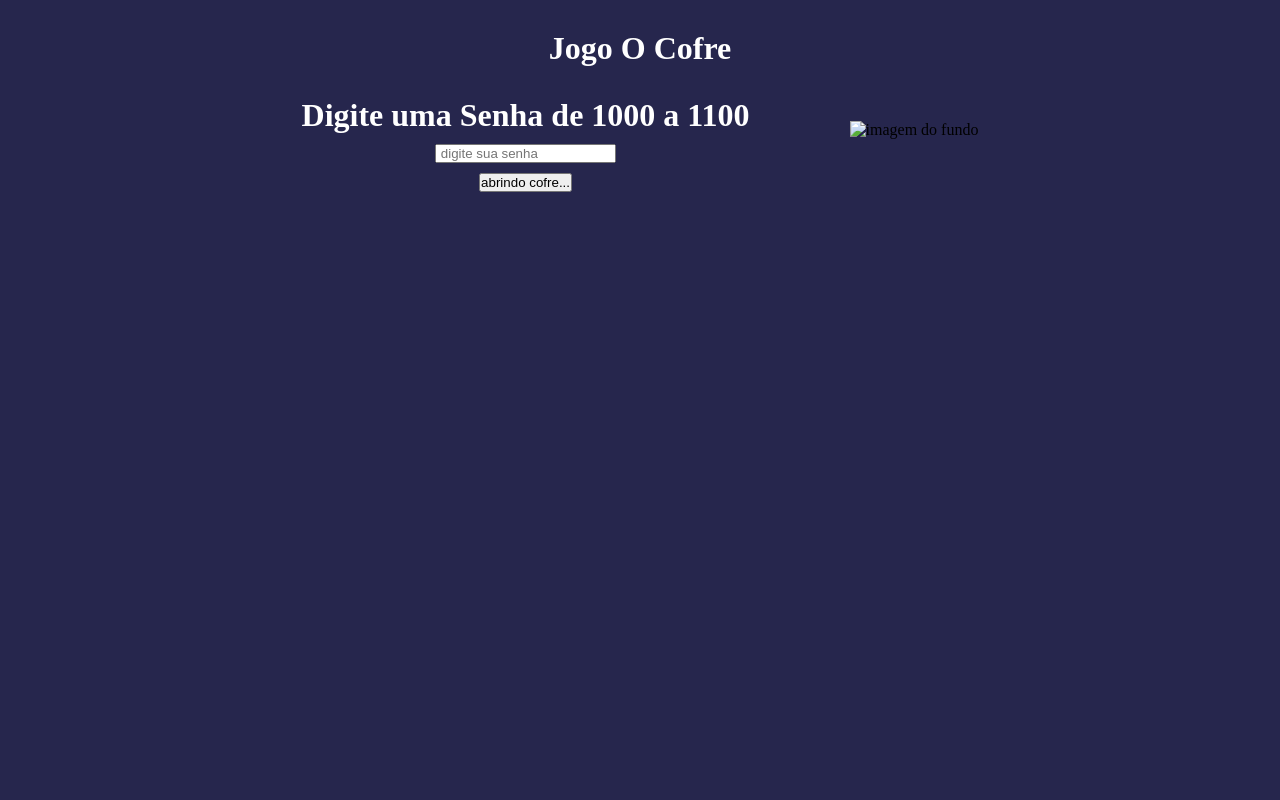
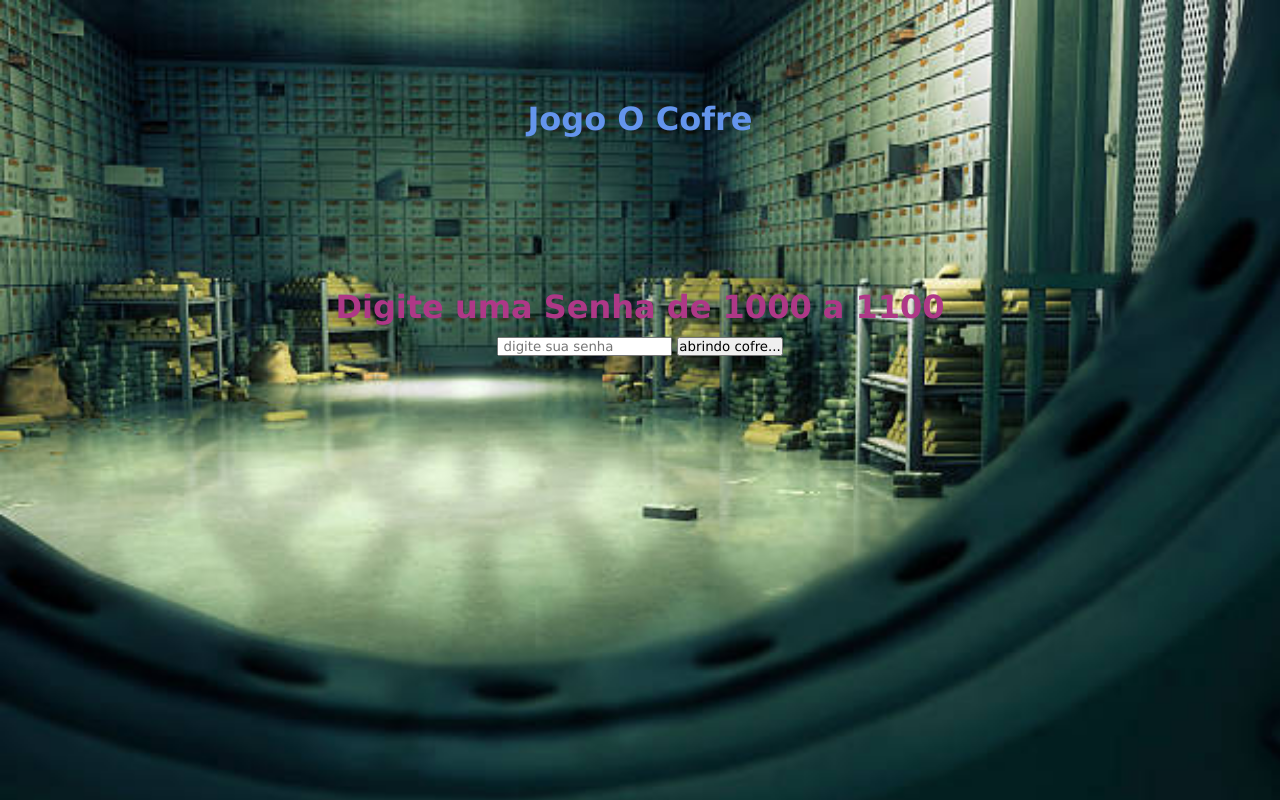
Before and after one commit to saimonbrito/O-cofre, a plain HTML site: page index.html in a window 1280 px wide. Drawn offline with Linux system fonts and the light colour scheme.

Commit message:
projeto final

```diff
--- a/index.html
+++ b/index.html
@@ -9,30 +9,30 @@
 </head>
 <body>
 
-    <h1 id="titolo">Jogo O Cofre </h1>
 
-   <div class=" jogo">
-    <div class="controle">
-        <form class="form">
-          <div class="senha">
-             <h1 id="apareces"> Digite uma Senha de 1000 a 1100 </h1>
-          </div>
+      <div class=" jogo">
 
-          <div class="abrir">
-             <input type="number"  maxlength="3" id="cofre" name="cofre" placeholder=" digite sua senha ">
+        <h1 id="titulo">Jogo O Cofre </h1>
+
+
+           <div class="senha">
+                <h1  > Digite uma Senha de 1000 a 1100 </h1>
+                <h2 id="apareces"></h2>
             </div>
-             <div class="button">
-              <button  onClick="cofreFun()"> abrindo cofre... </button>
-            </div>
+                  <!--formulario-->
+             <div class="abrir">
+                <input type="number"  maxlength="3" id="cofre" name="cofre" placeholder=" digite sua senha "/>
+                <button  onClick="cofreFun()"> abrindo cofre... </button>
+             </div>
+                      <!--imagen-->
 
-        </form>
-    </div>
-    <div>
-        <img src="./img/imensoalura2.png" alt="imagem do fundo">
-    </div>
+       </div>
+    <script src="script.js"></script>
+</body>
+</html>
 
-   </div>
-   <!--
+
+ <!--
           <div class="container">
   <h1 class="page-title">
     Mentalista
@@ -49,9 +49,3 @@
 
 
    -->
-
-
-
-    <script src="script.js"></script>
-</body>
-</html>
--- a/script.js
+++ b/script.js
@@ -1,20 +1,28 @@
-  var senha_secreta = 50;
+  var senha_secreta = Math.floor(Math.random() * 1001);
 
   function cofreFun(){
     var mudar = document.getElementById('cofre').value
+   var aparecerSenha = document.getElementById('apareces')
 
-        if(mudar === undefined && mudar === null  && mudar === '') alert('digite um valor')
+   if(mudar == senha_secreta){
 
-   var aparecerSenha = document.getElementById('apareces')
-   if(mudar.length === 2){
-    aparecerSenha.innerHTML=  aparecerSenha.innerHTML + ('Parabens Cofre Aberto ..! ' + mudar.value)
+    aparecerSenha.innerHTML=  ('Parabens Cofre Aberto ..! ' + mudar+' essa e sua senha ')
+    document.getElementById('cofre').value =""
+   }else if(mudar > senha_secreta){
 
-   }else{
 
-       aparecerSenha.innerHTML=  aparecerSenha.innerHTML + (mudar.value + ' senha invalida ' )
+                aparecerSenha.innerHTML=  ('Errou.. senha invalida, tente um numero menor ' + mudar);
+                 document.getElementById('cofre').value =""
+
+          }else if(mudar < senha_secreta){
+
+            aparecerSenha.innerHTML=  ('Errou.. senha invalida, tente um numero maior ' + mudar);
+            document.getElementById('cofre').value =""
+          }
+
    }
 
-}
+
 
 //incirir elgo no html : document.write('so teste ')
 
@@ -32,7 +40,7 @@
 
 //         alert(senhaSecreta +' Parabens você acertou !..')
 
-//     }else if(senha > senhaSecreta){18
+//     }else if(senha > senhaSecreta){
 
 
 //         alert('Errou.. senha invalida, tente um numero menor ')
--- a/style.css
+++ b/style.css
@@ -1,40 +1,40 @@
 *{
     margin: 0;
     padding: 0;
+    font-family: Verdana, Geneva, Tahoma, sans-serif;
 
 }
 body{
-    background-color: rgb(38, 38, 77);
+    background-color: rgb(202, 170, 56);
+    background-image: url("./img/cofre2.jpg");
+    background-repeat: no-repeat;
+   background-size: cover;
+
+
 }
 
-h1{
-    text-align: center;
-  color: white;
- margin-top: 30px;
-}
+.jogo{
+   text-align: center;
 
-.jogo {
-    display: flex;
-    justify-content: center;
-    align-items: center;
-    flex-wrap: wrap;
 
 }
-.form{
+#titulo{
+    color: cornflowerblue;
+    margin-top: 100px;
+}
+.senha{
+    color: aliceblue;
     display: flex;
-    flex-wrap: wrap;
-   flex-direction: column;
-   justify-content: space-around;
+    flex-direction:column ;
+    margin-top: 150px;
 }
-.controle{
-    margin-right: 100px;
+.senha h1{
+    color: rgb(174, 56, 135);
 }
-
+.senha h2{
+    font-size:60px;
+    color: rgb(153, 205, 242);
+}
 .abrir{
-    margin: 10px 0 10px;
-    text-align: center;
-
+    margin-top: 10px;
 }
-.button{
-    text-align: center;
-}
```
Also changed, not shown: img/cofre2.jpg (added), img/download (1).jpg (added).
